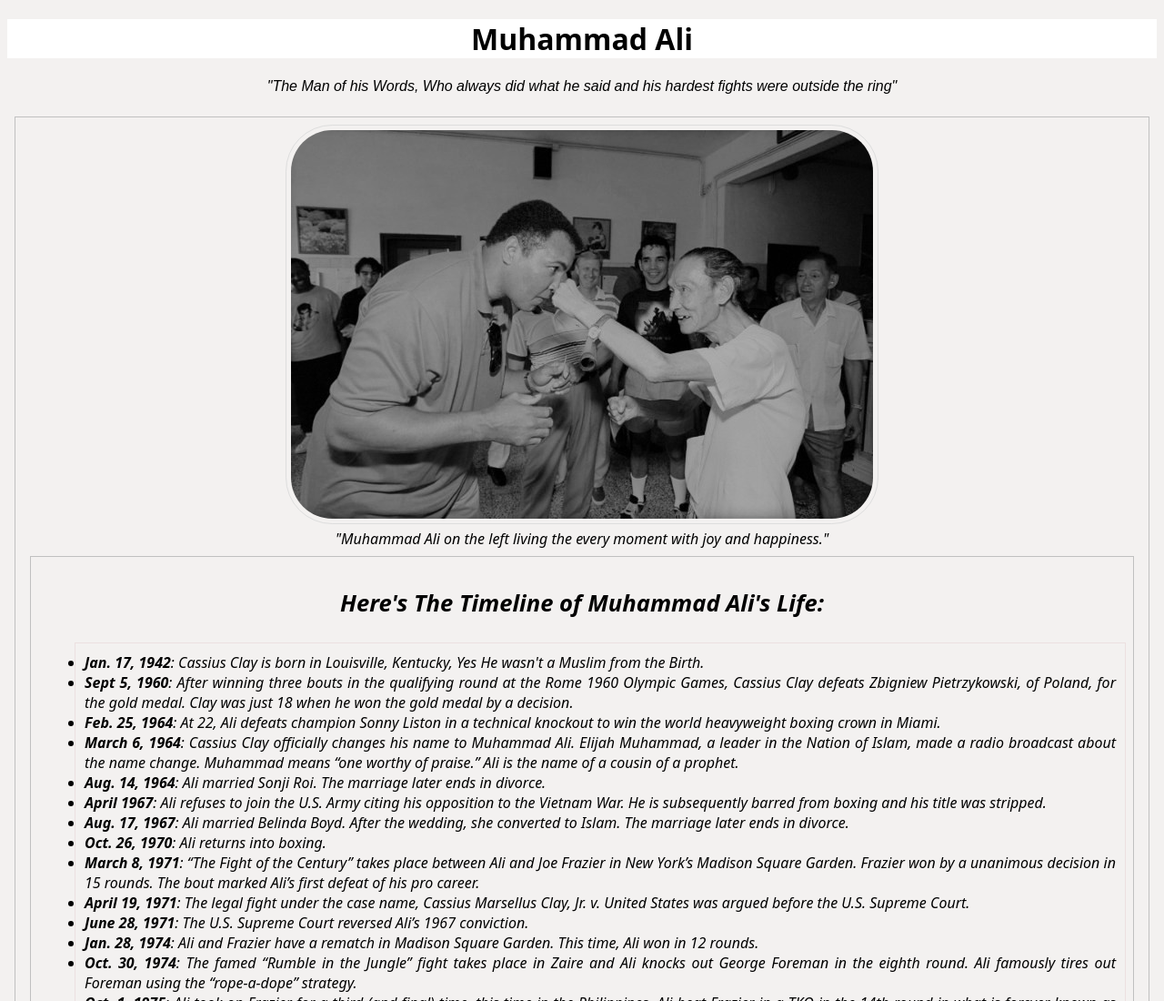
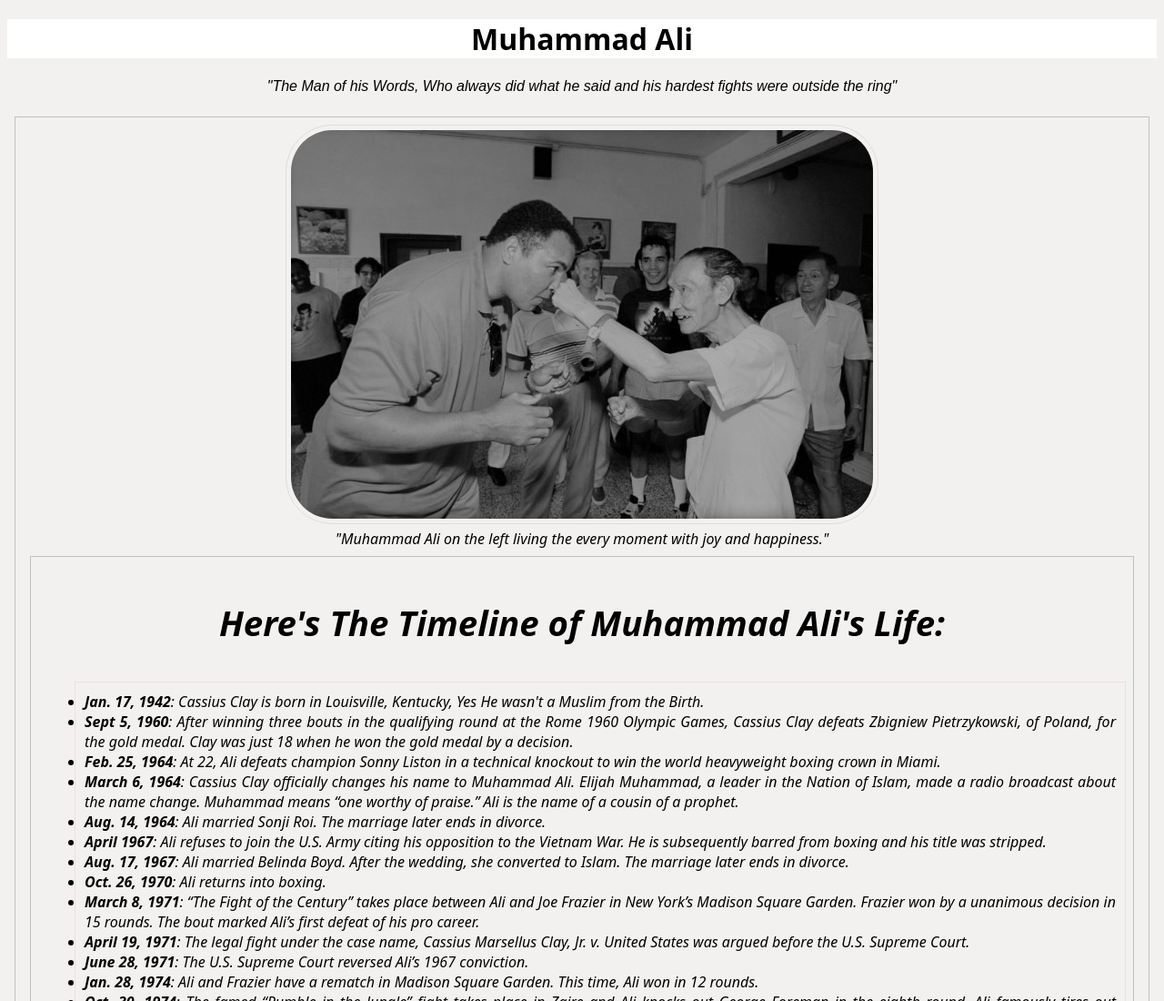
Before and after one commit to roshan-ican/Tribute-Page, a plain HTML site: page index.html in a window 1280 px wide. Shown: the top 1100 px of the page at 91% size. Drawn offline with Linux system fonts and the light colour scheme.

Commit message:
final test

```diff
--- a/index.html
+++ b/index.html
@@ -20,7 +20,7 @@
         </figcaption>
         <figure>
         <section id="Tribute-info">
-            <h3 id="headline" style="font-size:2vw">Here's The Timeline of Muhammad Ali's Life:</h3>
+            <h3 id="headline" style="font-size:3vw">Here's The Timeline of Muhammad Ali's Life:</h3>
             <ul>
                 <div>
                 <li><b>Jan. 17, 1942</b>: Cassius Clay is born in Louisville, Kentucky, Yes He wasn't a Muslim from the Birth.</li>
```
